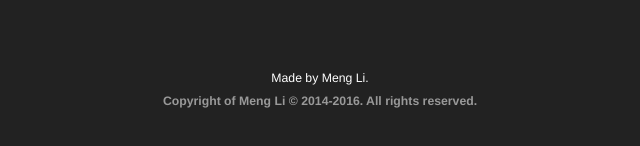
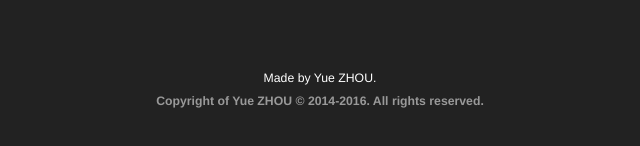
Before and after one commit to Jordanzhou/jordanzhou.github.io, a plain HTML site: page index.html in a window 1280 px wide. Shown: the part 2140-2286 px from the top of the page, 320-960 px from the left. Drawn offline with Linux system fonts and the light colour scheme; no server answers.

Commit message:
second commit

```diff
--- a/index.html
+++ b/index.html
@@ -72,7 +72,7 @@
                 <img src="static/images/design1.jpg">
             </div>
             <div class="item">
-                <img src="static/images/design1.jpg">
+                <img src="static/images/design2.jpg">
             </div>
             <div class="item">
                 <img src="static/images/design1.jpg">
@@ -115,8 +115,8 @@
     </div>
     <div class="copyright text-center">
         <div class="container">
-            <p>Made by Meng Li.</p>
-            <label>Copyright of Meng Li © 2014-2016. All rights reserved.</label>
+            <p>Made by Yue ZHOU.</p>
+            <label>Copyright of Yue ZHOU © 2014-2016. All rights reserved.</label>
         </div>
     </div>
     </body>
```
Also changed, not shown: static/images/design2.jpg (added).
